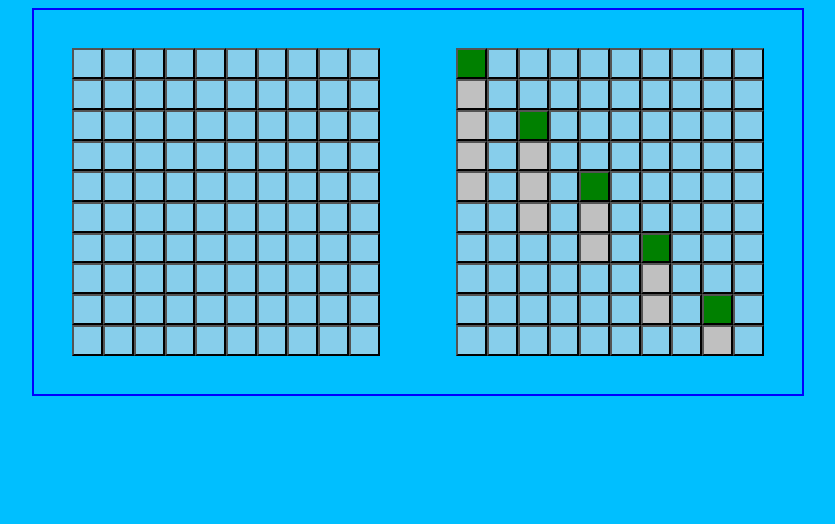
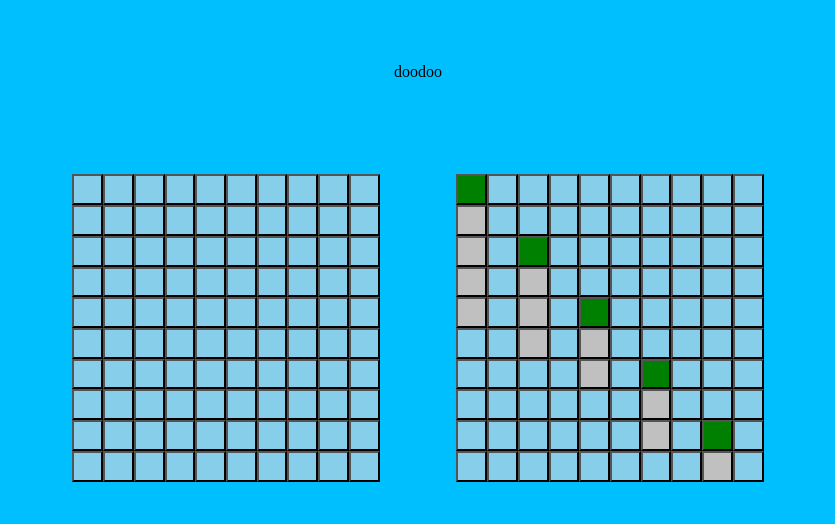
Before and after one commit to hoholabs/battleship, a website built with webpack: page dist/index.html in a window 1280 px wide. Shown: the whole page, without its empty margins (222-1057 px from the left). Built offline with nearby package versions, Linux system fonts and the light colour scheme.

Commit message:
added an info box for instructions

```diff
--- a/src/dom.js
+++ b/src/dom.js
@@ -4,40 +4,50 @@ import {computer, human} from './index';
 const mainContainer = document.createElement('main');
 mainContainer.id = 'main-container';
 
+const infoContainer = document.createElement('div');
+infoContainer.id = 'info-container';
+
+const tableTop = document.createElement('div');
+tableTop.id = 'table-top';
+
 export function createPage(){
 
     document.body.appendChild(mainContainer);
-    const table = document.createElement('div');
-    table.id = 'table';
 
-    //mainContainer.append(table);
+
+    mainContainer.append(infoContainer);
+
+    mainContainer.append(tableTop);
+
 }
 
 export function setupGameDom(player){
 
     //append the player's gameboard
-    mainContainer.append(player.gameBoard.boardDisplay);
+    tableTop.append(player.gameBoard.boardDisplay);
 
-    let startMenu = document.createElement('div');
-    startMenu.id = 'start-menu';
+    infoContainer.textContent = 'Click the green tile to rotate your ships. \r\n Once you have selected a ship, click on your board to place it';
+    infoContainer.textContent = 'doodoo'
+    // let startMenu = document.createElement('div');
+    // startMenu.id = 'start-menu';
 
-    let startMenuTitle = document.createElement('div');
-    startMenuTitle.id = 'start-menu-title';
-    //startMenuTitle.textContent = "Place your ships!";
+    // let startMenuTitle = document.createElement('div');
+    // startMenuTitle.id = 'start-menu-title';
+    // startMenuTitle.textContent = "Place your ships!";
 
-    let startBtn = document.createElement('button');
-    startBtn.id = 'start-btn';
-    startBtn.innerHTML = "GO";
+    // let startBtn = document.createElement('button');
+    // startBtn.id = 'start-btn';
+    // startBtn.innerHTML = "GO";
 
     // startBtn.addEventListener('click', ()=>{
     //     startMenu.remove();
     //     startGame();
     // })
 
-    startMenu.append(startMenuTitle);
+    //startMenu.append(startMenuTitle);
 
     //I want to call this once all ships are placed
-    startMenu.append(startBtn);
+    //startMenu.append(startBtn);
 
    shipPickerBoard()
    shipDropperBoard();
@@ -48,9 +58,10 @@ function startGameDom(computer){
     let shipPalette = document.getElementById('ship-palette');
     shipPalette.remove();
 
-    mainContainer.append(computer.gameBoard.boardDisplay);
+    tableTop.append(computer.gameBoard.boardDisplay);
     readyBoard(computer.gameBoard.boardDisplay);
 
+    //randomly place computer ships
     while (computer.gameBoard.placeShip('patrol',2,     'rnd','rnd','rnd') == 0) {}
     while (computer.gameBoard.placeShip('submarine',3,  'rnd','rnd','rnd') == 0) {}
     while (computer.gameBoard.placeShip('destroyer',3,  'rnd','rnd','rnd') == 0) {}
@@ -58,7 +69,6 @@ function startGameDom(computer){
     while (computer.gameBoard.placeShip('carrier',5,    'rnd','rnd','rnd') == 0) {}
 
     showShips(computer);
-
 }
 
 const currentShip = {
@@ -72,7 +82,7 @@ function shipPickerBoard(){
 
     let shipPalette = domBoard('palette',10);
     shipPalette.id = 'ship-palette';
-    mainContainer.append(shipPalette);
+    tableTop.append(shipPalette);
 
 
     //show ships
--- a/src/style.scss
+++ b/src/style.scss
@@ -5,10 +5,34 @@
 main{
     margin:auto;
     display:grid;
-    border: solid blue 2px;
+    //border: solid blue 2px;
     width: 60vmax;
-    height: 30vmax;
+    height: 40vmax;
     grid-template-columns: 1fr 1fr;
+    grid-template-rows: 10vmax 1fr;
+
+}
+
+#info-container{
+    //border: solid red 2px;
+    grid-column-start: 1;
+    grid-column-end: 3;
+    display:flex;
+    white-space: pre-line;
+    align-items: center;
+    justify-content: center;
+    //grid-template-columns: 1fr 1fr;
+
+}
+
+#table-top{
+    //border: solid green 2px;
+    grid-column-start: 1;
+    grid-column-end: 3;
+    display:grid;
+    grid-template-columns: 1fr 1fr;
+
+
 }
 
 #start-menu{
```
Also changed, not shown: dist/bundle.js, src/style.css, 1 other file.
